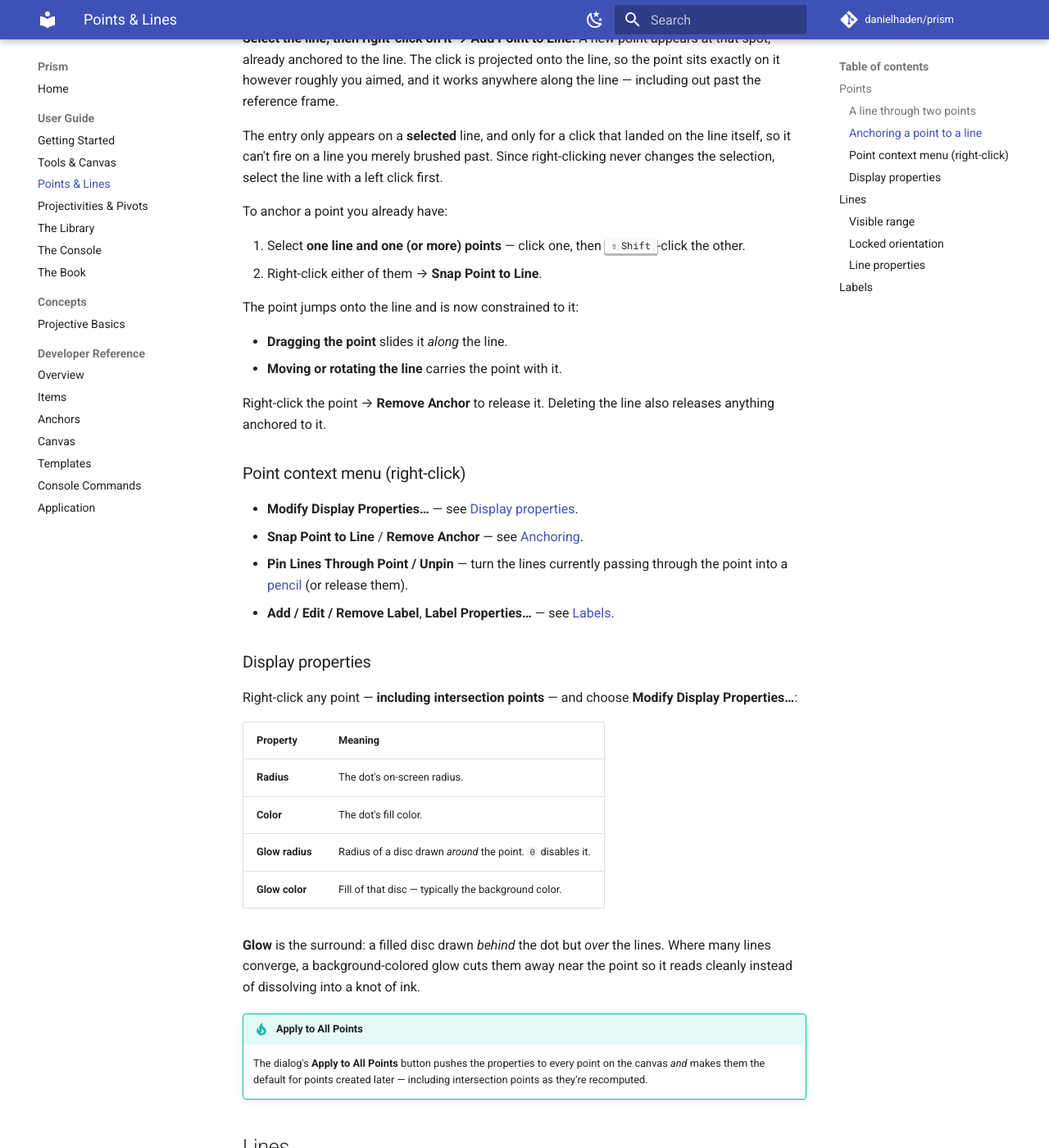
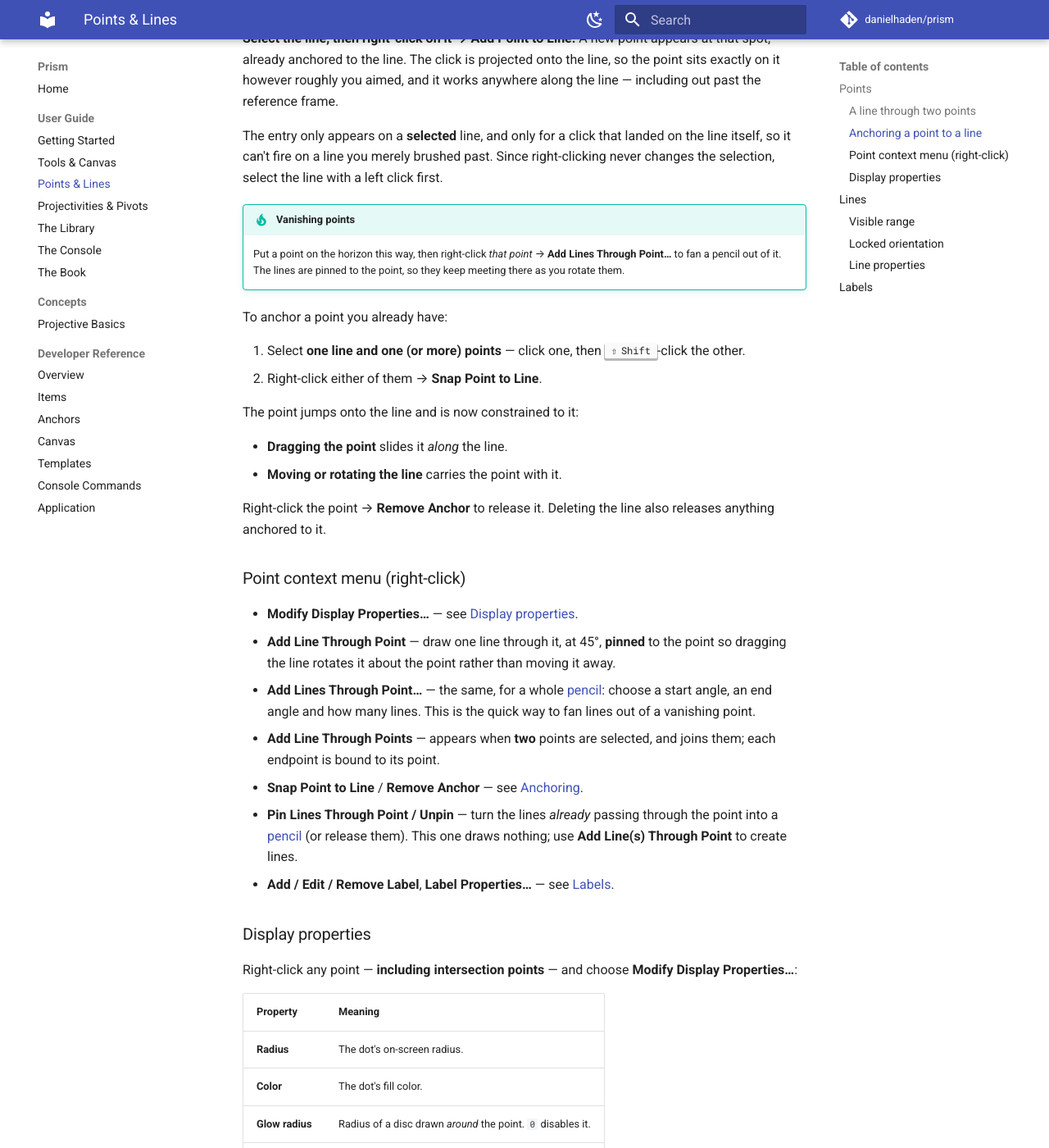
Before and after one commit to danielhaden/prism, an MkDocs documentation site: the page built from docs/guide/points-and-lines.md, in a window 1280 px wide and 1400 px high, scrolled down 1094 px. Shown: the whole window at 82% size. Built offline with MkDocs 1.6.1 and Material for MkDocs 9.7.7, drawn with Linux system fonts in a browser that asks for light colours; comment, search, counter and statistics services are not loaded.

Commit message:
Add line-through-point commands to a point's menu
A point on the horizon had no way to grow a line out of it: "Add Line Through
Points" needs exactly two selected points, and "Pin Lines Through Point" only
pins lines that already pass through it. So after dropping a point on a
horizon — a vanishing point, the thing the horizon exists for — the menu
offered nothing that drew anything, and the console was the only route.

A point's menu now offers:

  Add Line Through Point    one line at 45°, there and then
  Add Lines Through Point…  a pencil, via the existing angle dialog

Both pin the lines to the point, so they keep meeting there and dragging one
rotates it about the point. Both are hidden on intersection points, for the
same reason pinning is: a computed point can't drive what hangs off it.

Co-Authored-By: Claude Opus 5 <noreply@anthropic.com>

```diff
--- a/docs/guide/points-and-lines.md
+++ b/docs/guide/points-and-lines.md
@@ -54,6 +54,11 @@ on the line itself, so it can't fire on a line you merely brushed past. Since
 right-clicking never changes the selection, select the line with a left click
 first.
 
+!!! tip "Vanishing points"
+    Put a point on the horizon this way, then right-click *that point* →
+    **Add Lines Through Point…** to fan a pencil out of it. The lines are
+    pinned to the point, so they keep meeting there as you rotate them.
+
 To anchor a point you already have:
 
 1. Select **one line and one (or more) points** — click one, then ++shift++-click
@@ -71,10 +76,19 @@ releases anything anchored to it.
 ### Point context menu (right-click)
 
 - **Modify Display Properties…** — see [Display properties](#display-properties).
+- **Add Line Through Point** — draw one line through it, at 45°, **pinned** to
+  the point so dragging the line rotates it about the point rather than moving
+  it away.
+- **Add Lines Through Point…** — the same, for a whole
+  [pencil](projectivities.md): choose a start angle, an end angle and how many
+  lines. This is the quick way to fan lines out of a vanishing point.
+- **Add Line Through Points** — appears when **two** points are selected, and
+  joins them; each endpoint is bound to its point.
 - **Snap Point to Line** / **Remove Anchor** — see
   [Anchoring](#anchoring-a-point-to-a-line).
-- **Pin Lines Through Point / Unpin** — turn the lines currently passing
-  through the point into a [pencil](projectivities.md) (or release them).
+- **Pin Lines Through Point / Unpin** — turn the lines *already* passing
+  through the point into a [pencil](projectivities.md) (or release them). This
+  one draws nothing; use **Add Line(s) Through Point** to create lines.
 - **Add / Edit / Remove Label**, **Label Properties…** — see
   [Labels](#labels).
 
```
Also changed, not shown: CLAUDE.md (+8 -0 lines), 1 other file.
